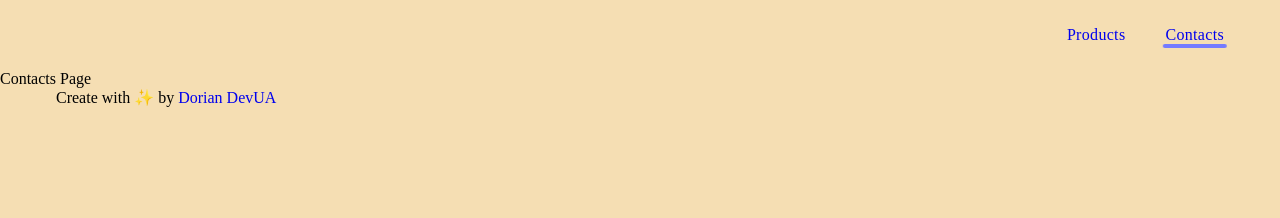
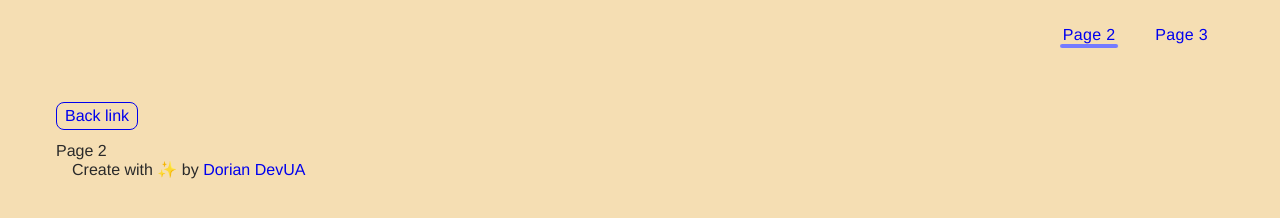
Before and after one commit to DorianDevUA/goit-js-v3-hw-09-vite, a plain HTML site: page page-2.html in a window 1280 px wide. Drawn offline with Linux system fonts and the light colour scheme; files that its build step writes are made by us from their sources.

Commit message:
Deploying to gh-pages from @ DorianDevUA/vite-template-v1@8b2cf7d9bc2df812842dc1239bd029bbd4e3aead 🚀

```diff
--- a/contacts.html
+++ b/page-2.html
@@ -4,36 +4,35 @@
     <meta charset="UTF-8" />
     <meta name="viewport" content="width=device-width, initial-scale=1.0" />
     <link rel="icon" type="image/svg+xml" href="/vite-template-v1/vite.svg" />
-    <title>Contacts</title>
-    <link rel="stylesheet" crossorigin href="/vite-template-v1/assets/style-TDgz-gLK.css">
+    <title>Page 2</title>
+    <link rel="stylesheet" crossorigin href="/vite-template-v1/assets/style-VpTyKxaA.css">
   </head>
   <body>
-    <header class="header">
+    <div class="container">
+      <header class="header">
   <div class="container">
     <nav class="nav">
       <a class="nav-logo" href="./index.html" aria-label="Site logo">
         <svg class="nav-logo-icon" width="30" height="30">
-          <use href="/vite-template-v1/assets/sprite-Cd7EhULy.svg#hexagon-color"></use>
+          <use href="/vite-template-v1/assets/sprite-Cd7EhULy.svg#logo"></use>
         </svg>
       </a>
       <ul class="nav-list">
         <li class="nav-item">
-          <a class="nav-link {=$highlight-act}" href="./products.html"
-            >Products</a
-          >
+          <a class="nav-link active" href="./page-2.html">Page 2</a>
         </li>
         <li class="nav-item">
-          <a class="nav-link active" href="./contacts.html"
-            >Contacts</a
-          >
+          <a class="nav-link {=$highlight-curr}" href="./page-3.html">Page 3</a>
         </li>
       </ul>
     </nav>
   </div>
 </header>
 
-    <p>Contacts Page</p>
-    <footer class="footer">
+      <a class="back-link" href="./index.html">Back link</a>
+
+      <p>Page 2</p>
+      <footer class="footer">
   <div class="container">
     <p class="footer-desc">
       Create with ✨ by
@@ -49,5 +48,6 @@
   </div>
 </footer>
 
+    </div>
   </body>
 </html>
```
Also changed, not shown: assets/style-TDgz-gLK.css (deleted, +0 -1 lines), assets/style-VpTyKxaA.css (added, +1 -0 lines), index.html (+8 -10 lines), page-3.html (renamed from products.html, +10 -12 lines), 4 other files.
